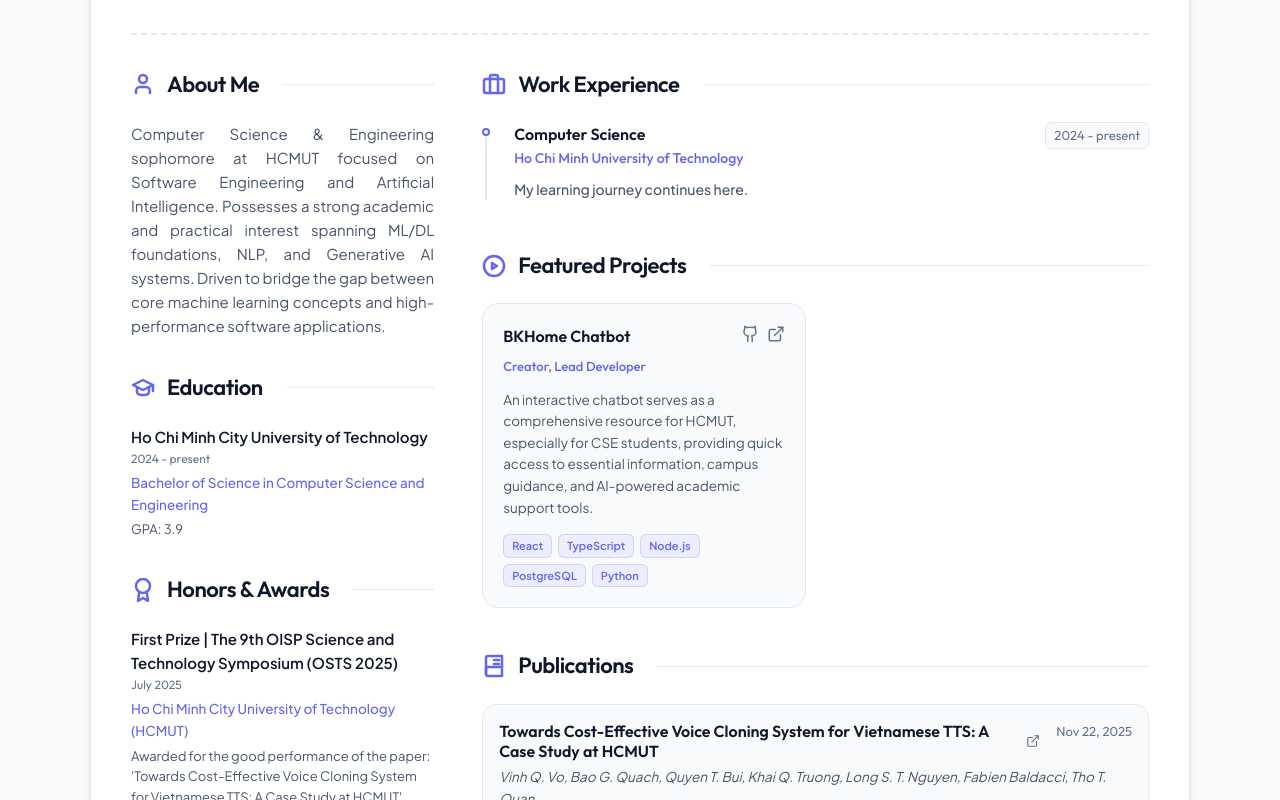
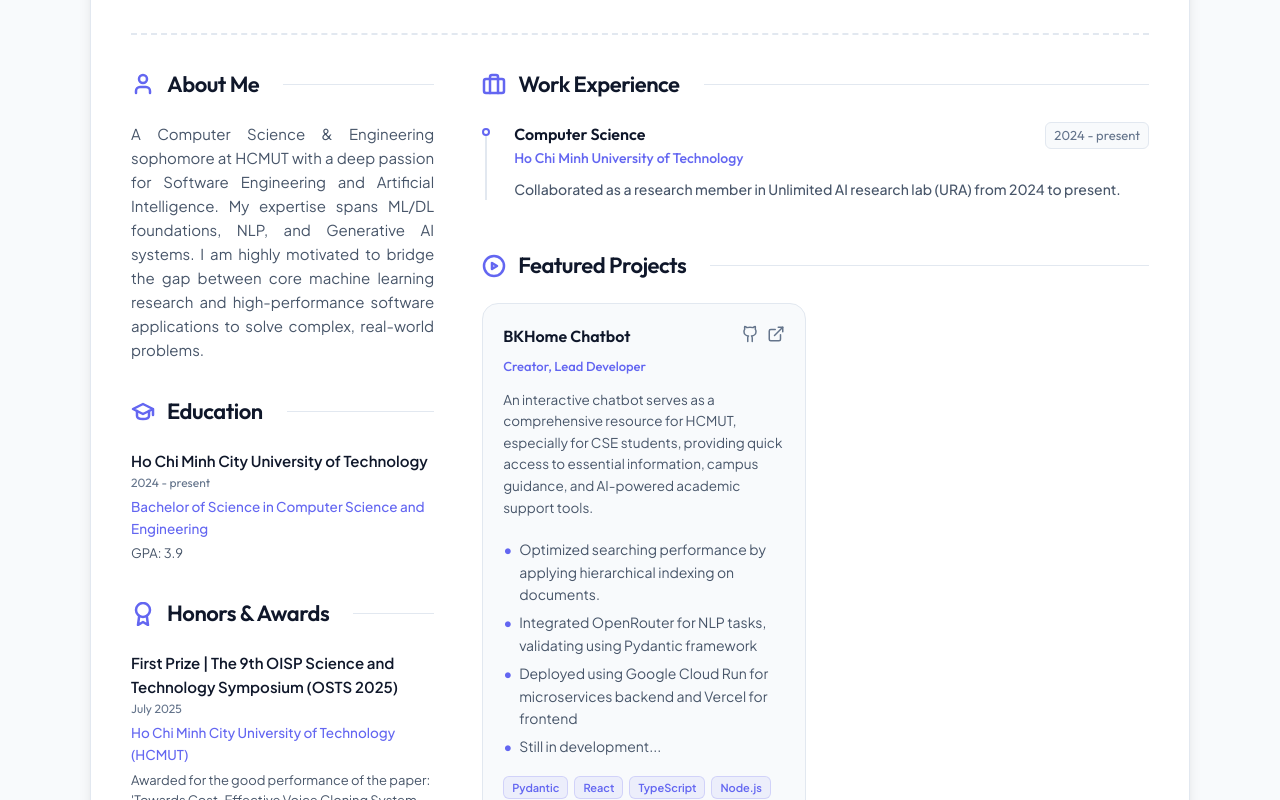
Before and after one commit to culey24/culey24.github.io, a React (Vite) app: page / in a window 1280 px wide. Shown: the part 280-1080 px from the top of the page. Built offline with nearby package versions, Linux system fonts and the light colour scheme.

Commit message:
adjusted info

```diff
--- a/src/components/HarvardCV.tsx
+++ b/src/components/HarvardCV.tsx
@@ -5,7 +5,7 @@ interface HarvardCVProps {
 }
 
 export function HarvardCV({ data }: HarvardCVProps) {
-  const { personalInfo, education, experience, projects, publications, awards, skills, languages } = data;
+  const { personalInfo, summary, education, experience, projects, publications, awards, skills, languages } = data;
 
   const handlePrint = () => {
     window.print();
@@ -58,6 +58,15 @@ export function HarvardCV({ data }: HarvardCVProps) {
             )}
           </div>
         </header>
+
+        {/* Summary Section */}
+        {summary && (
+          <section className="harvard-section">
+            <h2 className="harvard-section-title">SUMMARY</h2>
+            <div className="harvard-section-divider"></div>
+            <p className="harvard-details-text">{summary}</p>
+          </section>
+        )}
 
         {/* Education Section */}
         {education && education.length > 0 && (
@@ -159,6 +168,13 @@ export function HarvardCV({ data }: HarvardCVProps) {
                   <span className="harvard-item-right">{proj.role}</span>
                 </div>
                 <p className="harvard-details-text">{proj.description}</p>
+                {proj.bullets && proj.bullets.length > 0 && (
+                  <ul className="harvard-bullets">
+                    {proj.bullets.map((bullet, idx) => (
+                      <li key={idx}>{bullet}</li>
+                    ))}
+                  </ul>
+                )}
                 <p className="harvard-details-text harvard-tech-used">
                   <strong>Technologies:</strong> {proj.technologies.join(', ')}
                 </p>
--- a/src/components/Projects.tsx
+++ b/src/components/Projects.tsx
@@ -58,6 +58,14 @@ export const Projects: React.FC<ProjectsProps> = ({ projects }) => {
             <h4 className="project-role">{project.role}</h4>
             <p className="project-desc">{project.description}</p>
 
+            {project.bullets && project.bullets.length > 0 && (
+              <ul className="job-bullets" style={{ marginTop: '4px', marginBottom: '12px' }}>
+                {project.bullets.map((bullet, bIdx) => (
+                  <li key={bIdx}>{bullet}</li>
+                ))}
+              </ul>
+            )}
+
             {project.technologies && project.technologies.length > 0 && (
               <div className="project-tech">
                 {project.technologies.map((tech, tIdx) => (
--- a/src/cvData.ts
+++ b/src/cvData.ts
@@ -28,6 +28,7 @@ export interface ProjectItem {
   technologies: string[];
   link?: string;
   github?: string;
+  bullets?: string[];
 }
 
 export interface SkillCategory {
@@ -111,14 +112,14 @@ export const defaultCVData: CVContent = {
     website: "https://culey24.github.io",
     facebook: "https://www.facebook.com/zabao.quach/"
   },
-  summary: "Computer Science & Engineering sophomore at HCMUT focused on Software Engineering and Artificial Intelligence. Possesses a strong academic and practical interest spanning ML/DL foundations, NLP, and Generative AI systems. Driven to bridge the gap between core machine learning concepts and high-performance software applications.",
+  summary: "A Computer Science & Engineering sophomore at HCMUT with a deep passion for Software Engineering and Artificial Intelligence. My expertise spans ML/DL foundations, NLP, and Generative AI systems. I am highly motivated to bridge the gap between core machine learning research and high-performance software applications to solve complex, real-world problems.",
   experience: [
     {
       id: "school",
       company: "Ho Chi Minh University of Technology",
       role: "Computer Science",
       duration: "2024 - present",
-      description: "My learning journey continues here.",
+      description: "Collaborated as a research member in Unlimited AI research lab (URA) from 2024 to present.",
       bullets: [
       ]
     }
@@ -128,8 +129,14 @@ export const defaultCVData: CVContent = {
       id: "proj-1",
       title: "BKHome Chatbot",
       description: "An interactive chatbot serves as a comprehensive resource for HCMUT, especially for CSE students, providing quick access to essential information, campus guidance, and AI-powered academic support tools.",
+      bullets: [
+        "Optimized searching performance by applying hierarchical indexing on documents.",
+        "Integrated OpenRouter for NLP tasks, validating using Pydantic framework",
+        "Deployed using Google Cloud Run for microservices backend and Vercel for frontend",
+        "Still in development..."
+      ],
       role: "Creator, Lead Developer",
-      technologies: ["React", "TypeScript", "Node.js", "PostgreSQL", "Python"],
+      technologies: ["Pydantic", "React", "TypeScript", "Node.js", "PostgreSQL"],
       link: "https://bkhome-chatbot.vercel.app/login",
       github: "https://github.com/culey24/bkhome-chatbot"
     }
@@ -143,7 +150,7 @@ export const defaultCVData: CVContent = {
     {
       id: "skill-frame",
       name: "Frameworks & Libraries",
-      items: ["React", "Next.js", "Node.js / Express", "Tailwind CSS"]
+      items: ["Pydantic", "LangChain", "React", "Next.js", "Node.js / Express", "Tailwind CSS"]
     },
     {
       id: "skill-tools",
--- a/src/index.css
+++ b/src/index.css
@@ -267,6 +267,7 @@ h4 {
   margin-bottom: 8px;
   background: var(--accent-gradient);
   -webkit-background-clip: text;
+  background-clip: text;
   -webkit-text-fill-color: transparent;
   letter-spacing: -1.5px;
 }
```
